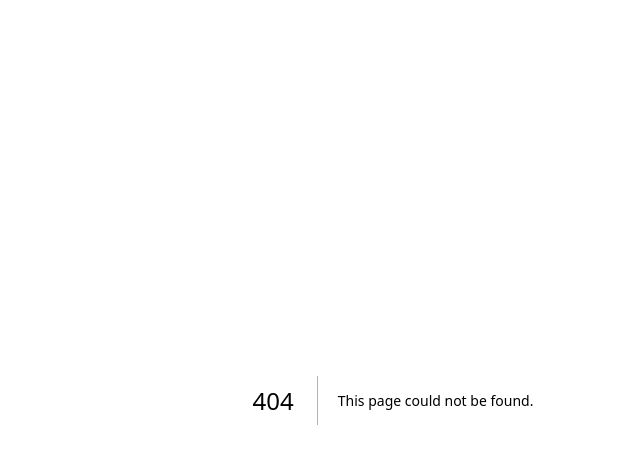
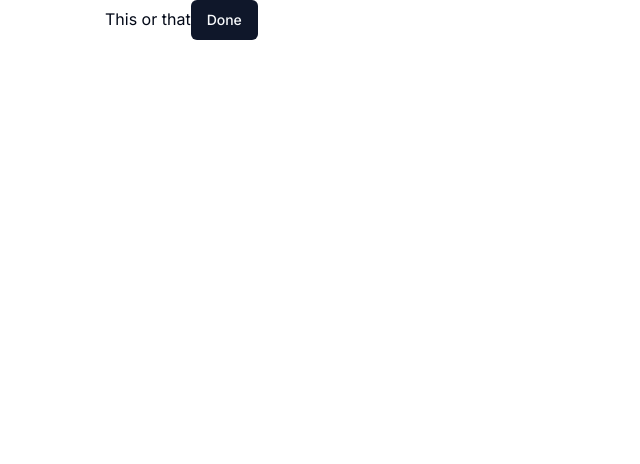
Before and after one commit to christojeffrey/levelup, a Next.js app: page /onboarding in a window 1280 px wide. Before the commit this address had no page. Shown: the top 464 px of the page, without its empty margins (247-887 px from the left). Built offline with nearby package versions, Linux system fonts and the light colour scheme.

Commit message:
feat: add basic on boarding and skillpath

```diff
--- /dev/null
+++ b/src/app/onboarding/page.tsx
@@ -0,0 +1,47 @@
+"use client";
+import { Button } from "@/components/ui/button";
+import { useState } from "react";
+
+const onBoardingQuestions = [
+  {
+    type: "this-that",
+    details: {
+      question: "Where do you prefer to work?",
+    },
+    component: ThisOrThat,
+  },
+  { type: "input", details: { question: "What's your current salary?" }, component: Input },
+];
+export default function OnBoarding() {
+  const [questionIndex, setQuestionIndex] = useState(0);
+  const question = onBoardingQuestions[questionIndex];
+
+  return (
+    <main className="min-h-screen max-w-xl mx-auto">
+      <question.component
+        onDone={() => {
+          setQuestionIndex(questionIndex + 1);
+        }}
+        details={question.details}
+      />
+    </main>
+  );
+}
+
+function ThisOrThat({ onDone, details }) {
+  return (
+    <div>
+      This or that
+      <Button onClick={onDone}>Done</Button>
+    </div>
+  );
+}
+
+function Input({ onDone, details }) {
+  return (
+    <div>
+      Input
+      <Button onClick={onDone}>Done</Button>
+    </div>
+  );
+}
--- a/src/app/skill-path/[skillId]/page.tsx
+++ b/src/app/skill-path/[skillId]/page.tsx
@@ -18,23 +18,6 @@ export default function SkillPath() {
   const ref = useRef(null);
 
   useEffect(() => {
-    // append a circle
-    // const size = 10;
-    // let randomNodes: any = [];
-    // // generate size nodes
-    // for (let i = 0; i < size; i++) {
-    //   randomNodes.push({ id: i });
-    // }
-
-    // let randomEdges = [];
-    // // generate size edges
-    // for (let i = 0; i < size * 10; i++) {
-    //   randomEdges.push({
-    //     source: Math.floor(Math.random() * size),
-    //     target: Math.floor(Math.random() * size),
-    //   });
-    // }
-
     // set the dimensions and margins of the graph
     const margin = { top: 10, right: 30, bottom: 30, left: 40 },
       width = 500 - margin.left - margin.right,
@@ -71,13 +54,14 @@ export default function SkillPath() {
 
     // Initialize the nodes
     const node = svg.selectAll("circle").data(json.nodes).join("circle").attr("r", 20).style("fill", "#69b3a2").call(drag(simulation));
+
     // This function is run at each iteration of the force algorithm, updating the nodes position.
     function ticked() {
-      //   var k = 6 * e.alpha;
-      //   json.links.forEach(function (d, i) {
-      //     d.source.y -= k;
-      //     d.target.y += k;
-      //   });
+      var k = 50 * simulation.alpha();
+      json.links.forEach(function (d, i) {
+        d.source.y -= k;
+        d.target.y += k;
+      });
       link
         .attr("x1", function (d: any) {
           return d.source.x;
@@ -120,6 +104,23 @@ export default function SkillPath() {
 
       return d3.drag().on("start", dragstarted).on("drag", dragged).on("end", dragended);
     }
+
+    // add new node after 1 second
+    setTimeout(() => {
+      json.nodes.push({ id: "new" });
+      json.links.push({ source: 1, target: 7 });
+      simulation.nodes(json.nodes);
+      simulation.force(
+        "link",
+        d3
+          .forceLink() // This force provides links between nodes
+          .id(function (d: any) {
+            return d.index;
+          }) // This provide  the id of a node
+          .links(json.links) // and this the list of links
+      );
+      simulation.alpha(1).restart();
+    }, 1000);
   }, []);
 
   return (
```
